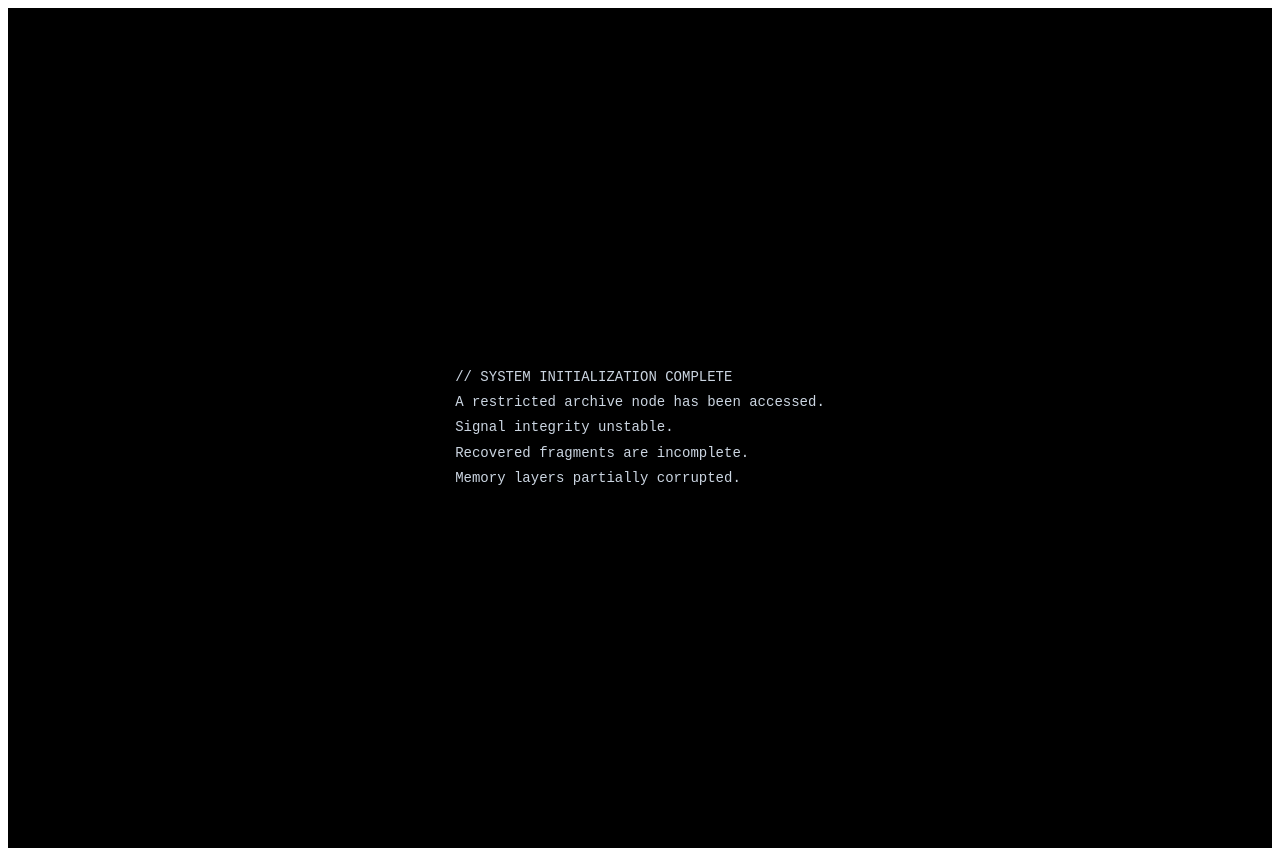
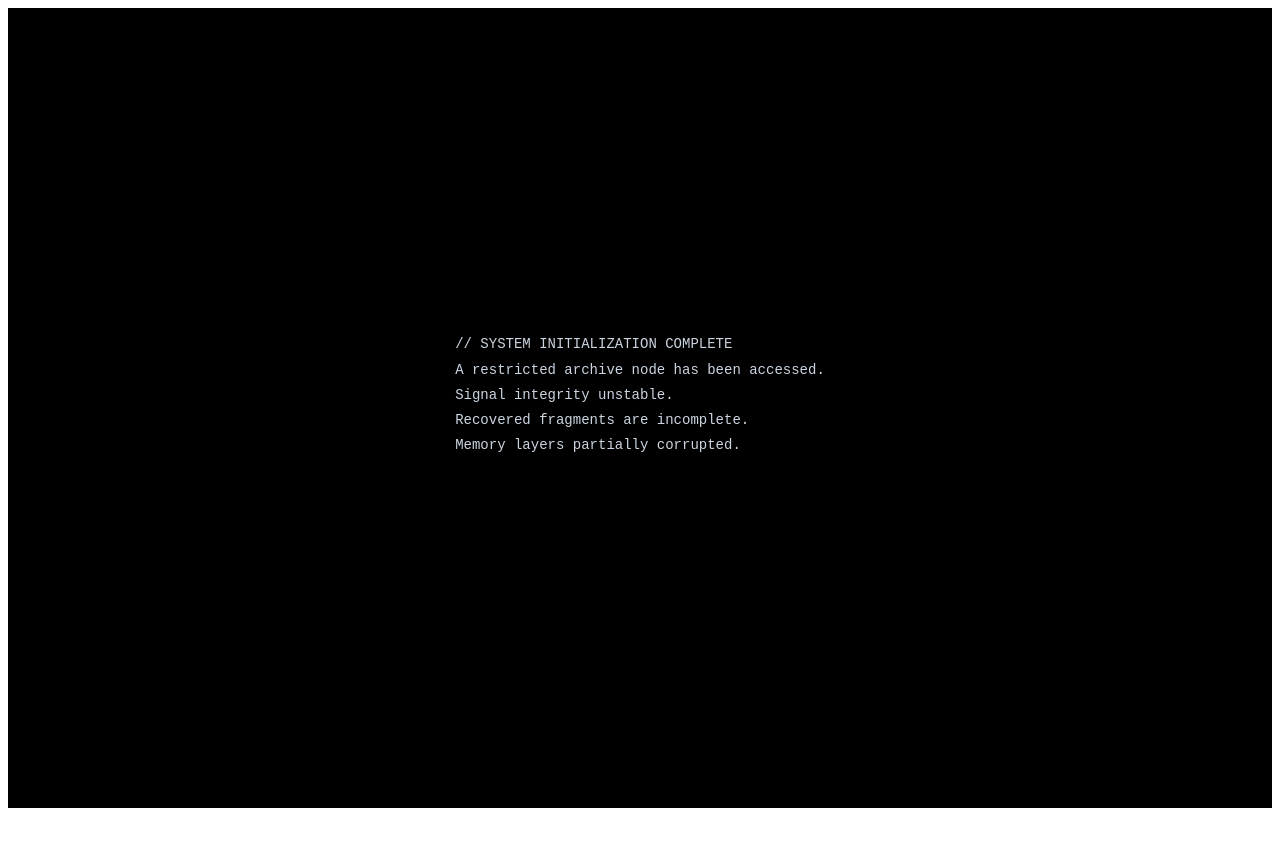
Before and after one commit to anjalikumaripandey2009-oss/puggu-archive, a Next.js app: page /intro in a window 1280 px wide. After the commit the page ends 816 px from the top, so only its background shows below. Built offline with nearby package versions, Linux system fonts and the light colour scheme.

Commit message:
Added intro page

```diff
--- a/app/globals.css
+++ b/app/globals.css
@@ -12,15 +12,3 @@
   0% { box-shadow: 0 0 6px rgba(255,255,255,0.3); }
   100% { box-shadow: 0 0 18px rgba(255,255,255,0.8); }
 }
-
-@keyframes twinkle {
-  0% { opacity: 0.2; transform: scale(0.8); }
-  50% { opacity: 1; transform: scale(1.2); }
-  100% { opacity: 0.2; transform: scale(0.8); }
-}
-
-@keyframes flicker {
-  0% { opacity: 0; }
-  50% { opacity: 1; }
-  100% { opacity: 0; }
-}
--- a/app/intro/page.js
+++ b/app/intro/page.js
@@ -22,6 +22,7 @@ export default function Intro() {
   const [showButton, setShowButton] = useState(false);
 
   const [glitch, setGlitch] = useState(false);
+  const [startGlitch, setStartGlitch] = useState(false);
 
   // TYPEWRITER
   useEffect(() => {
@@ -44,38 +45,52 @@ export default function Intro() {
         setText((prev) => prev + "\n");
         setLineIndex(lineIndex + 1);
         setCharIndex(0);
-      }, 150);
+      }, 120);
 
       return () => clearTimeout(t);
     }
   }, [charIndex, lineIndex]);
 
-  // CONSTANT GLITCH EVERY 10 SECONDS
+  // START GLITCH AFTER 5 SECONDS
   useEffect(() => {
+    const t = setTimeout(() => {
+      setStartGlitch(true);
+    }, 5000);
+
+    return () => clearTimeout(t);
+  }, []);
+
+  // RANDOM GLITCH WHILE TYPING (only after 5s)
+  useEffect(() => {
+    if (!startGlitch) return;
+
     const interval = setInterval(() => {
-      setGlitch(true);
+      const chance = Math.random();
 
-      setTimeout(() => {
-        setGlitch(false);
-      }, 300); // glitch duration
-    }, 10000); // every 10 seconds
+      if (chance < 0.7) {
+        setGlitch(true);
+        setTimeout(() => setGlitch(false), 150);
+      }
+    }, 800);
 
     return () => clearInterval(interval);
-  }, []);
+  }, [startGlitch]);
 
   return (
     <main
       style={{
         ...styles.wrapper,
         transform: glitch
-          ? `translate(${Math.random() * 6 - 3}px, ${Math.random() * 2 - 1}px)`
-          : "translate(0px, 0px)",
+          ? `translate(${Math.random() * 6 - 3}px, ${Math.random() * 3 - 1}px)`
+          : "translate(0px,0px)",
         filter: glitch
-          ? "contrast(1.6) brightness(1.4)"
+          ? "contrast(1.8) brightness(1.3) saturate(1.5)"
           : "none",
       }}
     >
-      {glitch && <div style={styles.glitchOverlay} />}
+      {/* PIXEL GLITCH LAYERS */}
+      {glitch && <div style={styles.noise} />}
+      {glitch && <div style={styles.rgbSplit} />}
 
       <div style={styles.container}>
         <pre style={styles.text}>
@@ -85,12 +100,6 @@ export default function Intro() {
 
         {showButton && (
           <div style={styles.buttonWrapper}>
-            <div style={styles.sparkles}>
-              <span style={styles.spark1}></span>
-              <span style={styles.spark2}></span>
-              <span style={styles.spark3}></span>
-            </div>
-
             <Link href="/archiveMap" style={styles.button}>
               ENTER ARCHIVE
             </Link>
@@ -110,13 +119,15 @@ const styles = {
     justifyContent: "center",
     alignItems: "center",
     fontFamily: "monospace",
-    padding: "20px",
-    transition: "transform 0.1s ease",
+    overflow: "hidden",
+    transition: "transform 0.08s ease",
   },
 
   container: {
     maxWidth: "800px",
     textAlign: "left",
+    position: "relative",
+    zIndex: 2,
   },
 
   text: {
@@ -132,7 +143,6 @@ const styles = {
   buttonWrapper: {
     marginTop: "50px",
     textAlign: "center",
-    position: "relative",
     animation: "spawn 1.2s ease-out",
   },
 
@@ -144,62 +154,28 @@ const styles = {
     letterSpacing: "2px",
     display: "inline-block",
     animation: "glow 2s infinite alternate",
-    position: "relative",
-    zIndex: 2,
   },
 
-  sparkles: {
-    position: "absolute",
-    width: "100%",
-    height: "100%",
-    top: "-20px",
-    left: 0,
+  /* ===== GLITCH EFFECTS ===== */
+
+  noise: {
+    position: "fixed",
+    inset: 0,
+    background:
+      "repeating-linear-gradient(0deg, rgba(255,255,255,0.06) 0px, transparent 2px)",
+    opacity: 0.2,
     pointerEvents: "none",
+    zIndex: 999,
   },
 
-  spark1: {
-    position: "absolute",
-    width: "3px",
-    height: "3px",
-    background: "white",
-    borderRadius: "50%",
-    top: "10px",
-    left: "40%",
-    animation: "twinkle 1.2s infinite",
-  },
-
-  spark2: {
-    position: "absolute",
-    width: "2px",
-    height: "2px",
-    background: "white",
-    borderRadius: "50%",
-    top: "30px",
-    left: "60%",
-    animation: "twinkle 1.6s infinite",
-  },
-
-  spark3: {
-    position: "absolute",
-    width: "2px",
-    height: "2px",
-    background: "white",
-    borderRadius: "50%",
-    top: "15px",
-    left: "70%",
-    animation: "twinkle 1.4s infinite",
-  },
-
-  glitchOverlay: {
+  rgbSplit: {
     position: "fixed",
-    top: 0,
-    left: 0,
-    width: "100%",
-    height: "100%",
+    inset: 0,
     background:
-      "linear-gradient(90deg, rgba(255,255,255,0.05), transparent, rgba(255,255,255,0.03))",
+      "linear-gradient(90deg, rgba(255,0,0,0.08), rgba(0,255,255,0.08), rgba(255,255,255,0.05))",
+    mixBlendMode: "screen",
+    opacity: 0.25,
     pointerEvents: "none",
-    zIndex: 999,
-    animation: "flicker 0.15s linear",
+    zIndex: 998,
   },
 };
```
